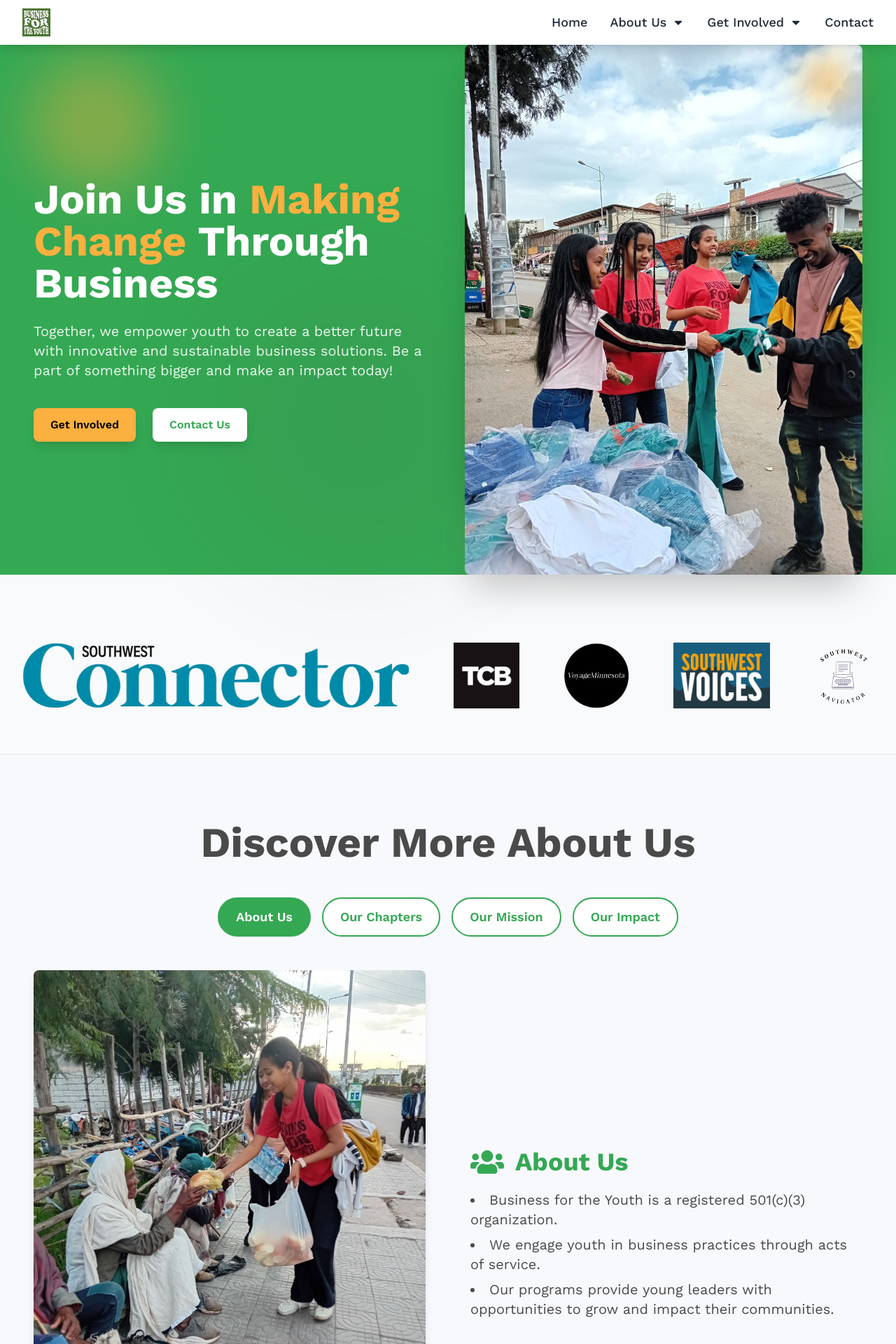
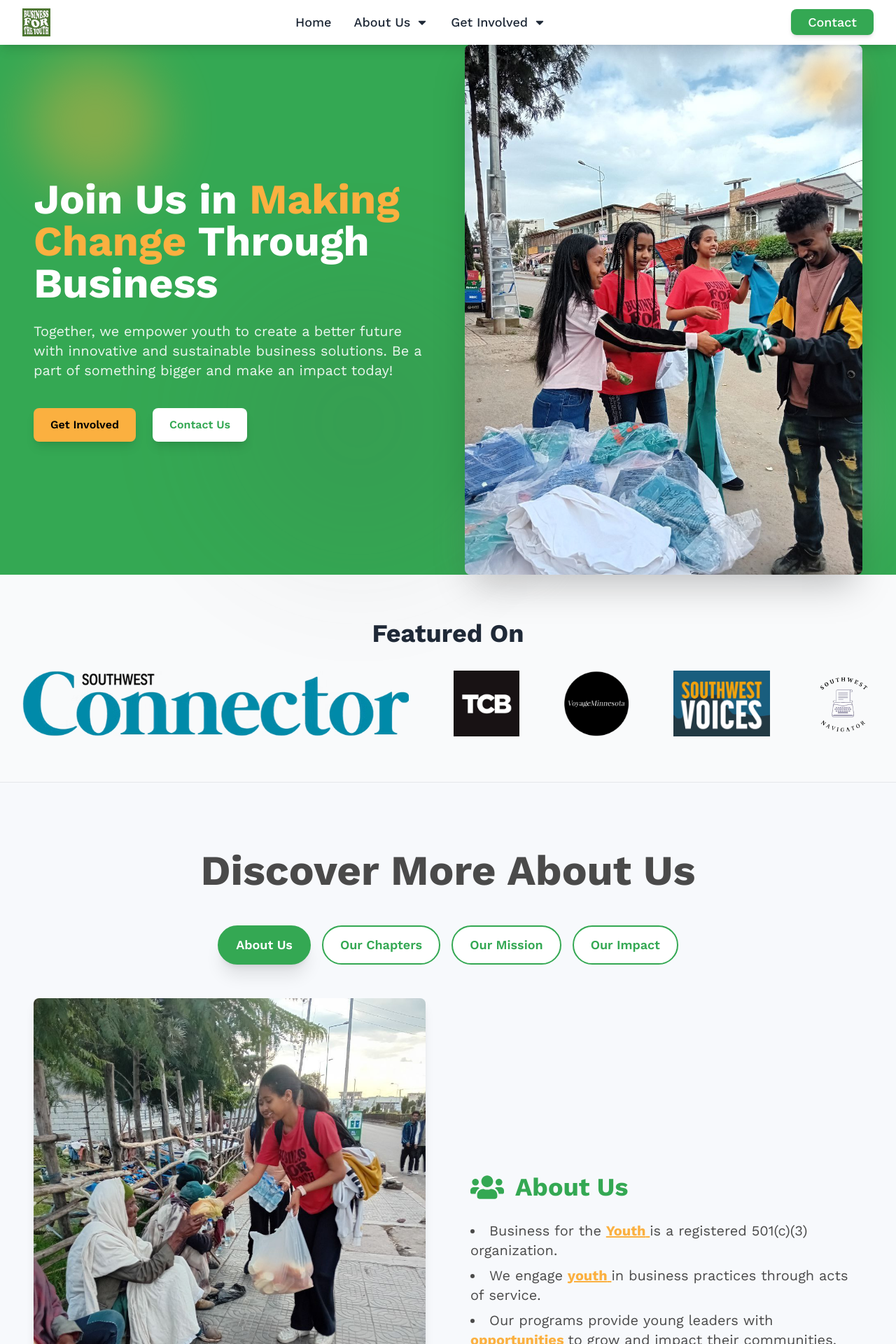
Before and after one commit to GreenTreeGaming/business-for-the-youth-2, a Next.js app: page / in a window 1280 px wide. Shown: the top 1920 px of the page at 70% size. Built offline with nearby package versions, Linux system fonts and the light colour scheme.

Commit message:
contact page 4

```diff
--- a/app/layout.tsx
+++ b/app/layout.tsx
@@ -7,7 +7,7 @@ import Footer from "@/components/Footer";
 const work_sans = Work_Sans({ subsets: ["latin"] });
 
 export const metadata: Metadata = {
-  title: "Business For The Hope",
+  title: "Business For The Youth",
   description: "Join us in making change through business",
 };
 
--- a/components/Navbar.tsx
+++ b/components/Navbar.tsx
@@ -48,13 +48,12 @@ const Navbar = () => {
   };
 
   return (
-    <nav
+    <nav suppressHydrationWarning
       className={`fixed top-0 left-0 w-full z-50 bg-white shadow-lg transition-transform duration-300 ${
         isVisible ? "translate-y-0" : "-translate-y-full"
       }`}
     >
-      <div className="max-w-7xl mx-auto px-4 sm:px-6 lg:px-8">
-        <div className="flex items-center justify-between h-16">
+      <div className="max-w-7xl mx-auto px-4 sm:px-6 lg:px-8 flex items-center justify-between h-16" suppressHydrationWarning>
         {/* Logo */}
         <div className="flex items-center">
           <a href="/" className="flex-shrink-0">
@@ -66,8 +65,8 @@ const Navbar = () => {
           </a>
         </div>
 
-          {/* Desktop Links */}
-          <div className="hidden md:flex space-x-8 items-center">
+        {/* Centered Links */}
+        <div className="hidden md:flex space-x-8 items-center" suppressHydrationWarning>
           <a
             href="/"
             className="text-lg font-medium text-gray-800 hover:text-[#34A853] transition duration-300"
@@ -89,7 +88,7 @@ const Navbar = () => {
               />
             </button>
             {dropdownOpen.about && (
-                <div className="absolute left-1/2 transform -translate-x-1/2 mt-2 w-56 bg-white shadow-lg rounded-md py-3 flex flex-col items-center space-y-2">
+              <div className="absolute left-1/2 transform -translate-x-1/2 mt-2 w-56 bg-white shadow-lg rounded-md py-3 flex flex-col items-center space-y-2" suppressHydrationWarning>
                 <a
                   href="/about"
                   className="text-gray-800 hover:text-[#34A853] hover:bg-gray-100 block px-4 py-2 w-full text-center transition"
@@ -106,12 +105,12 @@ const Navbar = () => {
             )}
           </div>
           {/* Get Involved Dropdown */}
-            <div
+          <div suppressHydrationWarning
             className="relative group"
             onMouseEnter={() => handleMouseEnter("involved")}
             onMouseLeave={handleMouseLeave}
           >
-              <button className="flex items-center text-lg font-medium text-gray-800 hover:text-[#34A853] transition duration-300">
+            <button className="flex items-center text-lg font-medium text-gray-800 hover:text-[#34A853] transition duration-300" suppressHydrationWarning>
               Get Involved
               <FaCaretDown
                 className={`ml-2 transition-transform duration-300 ${
@@ -136,16 +135,20 @@ const Navbar = () => {
               </div>
             )}
           </div>
+        </div>
+
+        {/* Contact Button */}
+        <div className="hidden md:block">
           <a
             href="/contact"
-              className="text-lg font-medium text-gray-800 hover:text-[#34A853] transition duration-300"
+            className="px-6 py-2 bg-[#34A853] text-white font-medium text-lg rounded-lg shadow-md hover:bg-[#2e8b3d] transition duration-300"
           >
             Contact
           </a>
         </div>
 
         {/* Mobile Menu Button */}
-          <div className="md:hidden flex items-center">
+        <div className="md:hidden flex items-center" suppressHydrationWarning>
           <button
             onClick={toggleMobileNavbar}
             className="text-gray-800 hover:text-[#34A853] focus:outline-none"
@@ -213,7 +216,7 @@ const Navbar = () => {
               />
             </button>
             {dropdownOpen.about && (
-                <div className="ml-4 mt-2 space-y-2 flex flex-col items-center">
+              <div className="ml-4 mt-2 space-y-2 flex flex-col items-start">
                 <a
                   href="/about"
                   className="block text-lg text-gray-800 hover:text-[#34A853] transition duration-300"
@@ -248,7 +251,7 @@ const Navbar = () => {
               />
             </button>
             {dropdownOpen.involved && (
-                <div className="ml-4 mt-2 space-y-2 flex flex-col items-center">
+              <div className="ml-4 mt-2 space-y-2 flex flex-col items-start">
                 <a
                   href="/start-chapter"
                   className="block text-lg text-gray-800 hover:text-[#34A853] transition duration-300"
@@ -272,7 +275,6 @@ const Navbar = () => {
           </a>
         </div>
       )}
-      </div>
     </nav>
   );
 };
--- a/components/Section1.tsx
+++ b/components/Section1.tsx
@@ -56,7 +56,7 @@ const Section1: React.FC = () => {
 
         {/* Image Section */}
         <motion.div
-          className="relative flex justify-center md:w-1/2"
+          className="relative flex justify-center md:w-1/2 pb-8 sm:pb-0"
           initial={{ opacity: 0, x: 50 }}
           animate={{ opacity: 1, x: 0 }}
           transition={{ duration: 1 }}
--- a/components/Section2.tsx
+++ b/components/Section2.tsx
@@ -21,7 +21,18 @@ const Section2: React.FC = () => {
 
   return (
     <section className="bg-gray-50 py-16 border-b border-gray-200">
-      <div className="max-w-7xl mx-auto px-4 sm:px-6 lg:px-8">
+      <div className="max-w-7xl mx-auto px-4 sm:px-6 lg:px-8 text-center">
+        {/* Featured On Header */}
+        <motion.h3
+          className="text-3xl sm:text-4xl font-bold text-gray-800 mb-8"
+          initial={{ opacity: 0 }}
+          animate={{ opacity: 1 }}
+          transition={{ duration: 0.8 }}
+        >
+          Featured On
+        </motion.h3>
+
+        {/* Logos */}
         <div className="flex justify-center items-center gap-12 lg:gap-16 mt-8 overflow-x-auto">
           {logos.map((logo, index) => (
             <motion.div
--- a/components/Section3.tsx
+++ b/components/Section3.tsx
@@ -19,7 +19,7 @@ const Section3: React.FC = () => {
         "Our programs provide young leaders with opportunities to grow and impact their communities.",
       ],
       image: "/IMG_20241018_202735_975 - Alexa Mikealson.jpg",
-      icon: <FaUsers className="text-[#34A853] text-4xl sm:text-5xl" />,
+      icon: <FaUsers className="text-[#34A853] text-5xl" />,
     },
     chapters: {
       title: "Our Chapters",
@@ -29,7 +29,7 @@ const Section3: React.FC = () => {
         "Chapters create opportunities to lead and make a difference.",
       ],
       image: "/FOR THE.jpg",
-      icon: <FaHandsHelping className="text-[#34A853] text-4xl sm:text-5xl" />,
+      icon: <FaHandsHelping className="text-[#34A853] text-5xl" />,
     },
     mission: {
       title: "Our Mission",
@@ -39,7 +39,7 @@ const Section3: React.FC = () => {
         "Build sustainable businesses addressing societal challenges.",
       ],
       image: "/1.png",
-      icon: <FaLightbulb className="text-[#34A853] text-4xl sm:text-5xl" />,
+      icon: <FaLightbulb className="text-[#34A853] text-5xl" />,
     },
     impact: {
       title: "Our Impact",
@@ -49,7 +49,7 @@ const Section3: React.FC = () => {
         "Showcased success stories of impactful community efforts.",
       ],
       image: "/AD_4nXfjCj5oF6pA9USe0nEqvN5mMycDkfFK9bB_I5wD9smZIRVwF-IXUggKs6f0glQ9EK_AsKPO1DJ6elGKcaID_yFDZDtn9i-6YFtAcvmRMnVx9mAvJeEcSvfU.jpg",
-      icon: <FaChartLine className="text-[#34A853] text-4xl sm:text-5xl" />,
+      icon: <FaChartLine className="text-[#34A853] text-5xl" />,
     },
   };
 
@@ -79,11 +79,11 @@ const Section3: React.FC = () => {
           {Object.keys(tabs).map((tab) => (
             <motion.button
               key={tab}
-              whileHover={{ scale: 1.05 }}
+              whileHover={{ scale: 1.1 }}
               whileTap={{ scale: 0.95 }}
-              className={`px-4 py-2 sm:px-6 sm:py-3 text-md sm:text-lg font-semibold rounded-full border-2 transition-all duration-300 ${
+              className={`relative px-4 py-2 sm:px-6 sm:py-3 text-md sm:text-lg font-semibold rounded-full border-2 transition-all duration-300 ${
                 activeTab === tab
-                  ? "bg-[#34A853] text-white border-[#34A853]"
+                  ? "bg-[#34A853] text-white border-[#34A853] shadow-xl"
                   : "bg-white text-[#34A853] border-[#34A853] hover:bg-[#34A853] hover:text-white"
               }`}
               onClick={() => setActiveTab(tab as TabKey)}
@@ -117,13 +117,13 @@ const Section3: React.FC = () => {
                       <img
                         src={tabs[tab as TabKey].image}
                         alt={tabs[tab as TabKey].title}
-                        className="rounded-lg w-full shadow-lg object-cover"
+                        className="rounded-lg w-full shadow-lg object-cover transform hover:scale-105 transition-transform duration-300"
                       />
                     </motion.div>
 
                     {/* Text Section */}
                     <motion.div
-                      className="lg:w-1/2 w-full text-center lg:text-left order-1 lg:order-2 space-y-4"
+                      className="lg:w-1/2 w-full text-center lg:text-left order-1 lg:order-2 space-y-6"
                       initial={{ opacity: 0, x: 50 }}
                       animate={{ opacity: 1, x: 0 }}
                       transition={{ duration: 0.5 }}
@@ -136,7 +136,28 @@ const Section3: React.FC = () => {
                       </div>
                       <ul className="list-disc list-inside text-lg sm:text-xl text-[#4A4A4A] space-y-2">
                         {tabs[tab as TabKey].text.map((point, index) => (
-                          <li key={index}>{point}</li>
+                          <li key={index} className="relative">
+                            {point.split(" ").map((word, i) => (
+                              <motion.span
+                                key={i}
+                                className={`inline-block ${
+                                  ["youth", "opportunities", "communities"].includes(
+                                    word.toLowerCase()
+                                  )
+                                    ? "relative font-bold text-[#FBB040] underline"
+                                    : ""
+                                }`}
+                                initial={{ x: -10, opacity: 0 }}
+                                animate={{ x: 0, opacity: 1 }}
+                                transition={{
+                                  duration: 0.3,
+                                  delay: i * 0.03,
+                                }}
+                              >
+                                {word}&nbsp;
+                              </motion.span>
+                            ))}
+                          </li>
                         ))}
                       </ul>
                     </motion.div>
--- a/components/about/AboutSection4.tsx
+++ b/components/about/AboutSection4.tsx
@@ -32,8 +32,8 @@ const AboutSection4: React.FC = () => {
             transition={{ duration: 0.8 }}
           >
             <h3 className="text-3xl font-bold mb-4 flex items-center gap-3">
+              Our Global Presence
               <FaMapMarkerAlt className="text-[#FBB040] text-4xl" />
-              Our Global Presence
             </h3>
             <p className="text-lg text-center mb-6">
               With chapters spanning schools and regions worldwide, we empower youth to lead
--- a/components/our-team/OurTeamSection1.tsx
+++ b/components/our-team/OurTeamSection1.tsx
@@ -15,7 +15,7 @@ const teamMembers = [
 
 const OurTeamSection1: React.FC = () => {
   return (
-    <section className="bg-[#F7F9FC]">
+    <section className="bg-[#F7F9FC] pb-20">
       {/* Decorative Header Section */}
       <div className="bg-[#34A853] pt-32 pb-16 text-center w-full">
         <motion.h2
```
Also changed, not shown: components/about/AboutSection2.tsx (+5 -3 lines), components/volunteering/VolunteerSection1.tsx (+5 -4 lines). Lines whose indentation alone changed are shown as unchanged.
